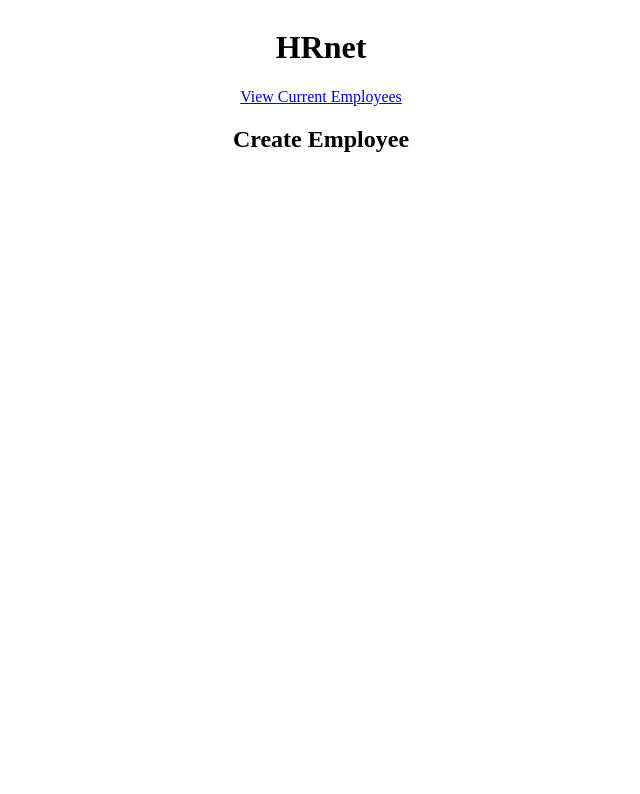
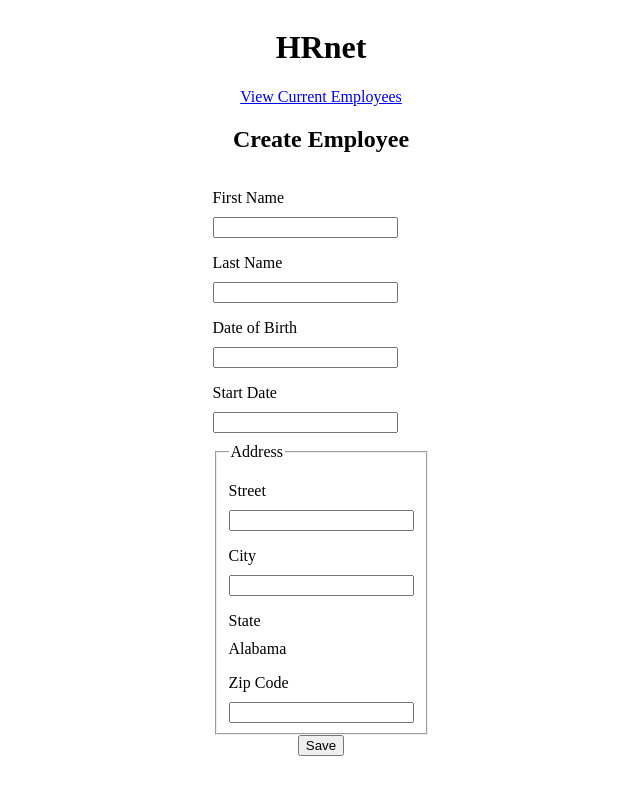
Before and after one commit to floriansimunek/OC-P14, a React (Vite) app: page / in a window 1280 px wide. Shown: the top 794 px of the page, without its empty margins (319-959 px from the left). Built offline with nearby package versions, Linux system fonts and the light colour scheme.

Commit message:
✨ Add Form content

```diff
--- /dev/null
+++ b/src/components/Form/index.tsx
@@ -0,0 +1,112 @@
+const Form = () => {
+  return (
+    <>
+      <form action="#" id="create-employee">
+        <label htmlFor="first-name">First Name</label>
+        <input type="text" id="first-name" />
+
+        <label htmlFor="last-name">Last Name</label>
+        <input type="text" id="last-name" />
+
+        <label htmlFor="date-of-birth">Date of Birth</label>
+        <input id="date-of-birth" type="text" />
+
+        <label htmlFor="start-date">Start Date</label>
+        <input id="start-date" type="text" />
+        <fieldset className="address">
+          <legend>Address</legend>
+
+          <label htmlFor="street">Street</label>
+          <input id="street" type="text" />
+
+          <label htmlFor="city">City</label>
+          <input id="city" type="text" />
+
+          <label htmlFor="state-button">State</label>
+          <select name="state" id="state" style={{ display: 'none' }}>
+            <option value="AL">Alabama</option>
+            <option value="AK">Alaska</option>
+            <option value="AS">American Samoa</option>
+            <option value="AZ">Arizona</option>
+            <option value="AR">Arkansas</option>
+            <option value="CA">California</option>
+            <option value="CO">Colorado</option>
+            <option value="CT">Connecticut</option>
+            <option value="DE">Delaware</option>
+            <option value="DC">District Of Columbia</option>
+            <option value="FM">Federated States Of Micronesia</option>
+            <option value="FL">Florida</option>
+            <option value="GA">Georgia</option>
+            <option value="GU">Guam</option>
+            <option value="HI">Hawaii</option>
+            <option value="ID">Idaho</option>
+            <option value="IL">Illinois</option>
+            <option value="IN">Indiana</option>
+            <option value="IA">Iowa</option>
+            <option value="KS">Kansas</option>
+            <option value="KY">Kentucky</option>
+            <option value="LA">Louisiana</option>
+            <option value="ME">Maine</option>
+            <option value="MH">Marshall Islands</option>
+            <option value="MD">Maryland</option>
+            <option value="MA">Massachusetts</option>
+            <option value="MI">Michigan</option>
+            <option value="MN">Minnesota</option>
+            <option value="MS">Mississippi</option>
+            <option value="MO">Missouri</option>
+            <option value="MT">Montana</option>
+            <option value="NE">Nebraska</option>
+            <option value="NV">Nevada</option>
+            <option value="NH">New Hampshire</option>
+            <option value="NJ">New Jersey</option>
+            <option value="NM">New Mexico</option>
+            <option value="NY">New York</option>
+            <option value="NC">North Carolina</option>
+            <option value="ND">North Dakota</option>
+            <option value="MP">Northern Mariana Islands</option>
+            <option value="OH">Ohio</option>
+            <option value="OK">Oklahoma</option>
+            <option value="OR">Oregon</option>
+            <option value="PW">Palau</option>
+            <option value="PA">Pennsylvania</option>
+            <option value="PR">Puerto Rico</option>
+            <option value="RI">Rhode Island</option>
+            <option value="SC">South Carolina</option>
+            <option value="SD">South Dakota</option>
+            <option value="TN">Tennessee</option>
+            <option value="TX">Texas</option>
+            <option value="UT">Utah</option>
+            <option value="VT">Vermont</option>
+            <option value="VI">Virgin Islands</option>
+            <option value="VA">Virginia</option>
+            <option value="WA">Washington</option>
+            <option value="WV">West Virginia</option>
+            <option value="WI">Wisconsin</option>
+            <option value="WY">Wyoming</option>
+          </select>
+          <span
+            tabIndex={0}
+            id="state-button"
+            role="combobox"
+            aria-expanded="false"
+            aria-autocomplete="list"
+            aria-owns="state-menu"
+            aria-haspopup="true"
+            className="ui-selectmenu-button ui-button ui-widget ui-selectmenu-button-closed ui-corner-all"
+            aria-activedescendant="ui-id-1"
+            aria-labelledby="ui-id-1"
+            aria-disabled="false"
+          >
+            <span className="ui-selectmenu-icon ui-icon ui-icon-triangle-1-s"></span>
+            <span className="ui-selectmenu-text">Alabama</span>
+          </span>
+          <label htmlFor="zip-code">Zip Code</label>
+          <input id="zip-code" type="number" />
+        </fieldset>
+      </form>
+      <button>Save</button>
+    </>
+  );
+};
+
+export default Form;
--- /dev/null
+++ b/src/index.css
@@ -0,0 +1,22 @@
+.title {
+  display: flex;
+  align-items: center;
+  justify-content: center;
+}
+
+.container {
+  display: flex;
+  flex-direction: column;
+  align-items: center;
+  justify-content: center;
+}
+
+label {
+  display: block;
+  margin-top: 1rem;
+  margin-bottom: 10px;
+}
+
+.address {
+  margin-top: 10px;
+}
--- a/src/main.tsx
+++ b/src/main.tsx
@@ -2,6 +2,7 @@ import Home from '@pages/Home';
 import React from 'react';
 import ReactDOM from 'react-dom/client';
 import { BrowserRouter, Route, Routes } from 'react-router-dom';
+import './index.css';
 
 ReactDOM.createRoot(document.getElementById('root')!).render(
   <React.StrictMode>
--- a/src/pages/Home/index.css
+++ /dev/null
@@ -1,12 +0,0 @@
-.title {
-  display: flex;
-  justify-content: center;
-  align-items: center;
-}
-
-.container {
-  display: flex;
-  flex-direction: column;
-  justify-content: center;
-  align-items: center;
-}
--- a/src/pages/Home/index.tsx
+++ b/src/pages/Home/index.tsx
@@ -1,5 +1,5 @@
+import Form from '@components/Form';
 import { Link } from 'react-router-dom';
-import './index.css';
 
 const Home = () => {
   return (
@@ -10,6 +10,7 @@ const Home = () => {
       <div className="container">
         <Link to="/employee-list">View Current Employees</Link>
         <h2>Create Employee</h2>
+        <Form />
       </div>
     </>
   );
```
